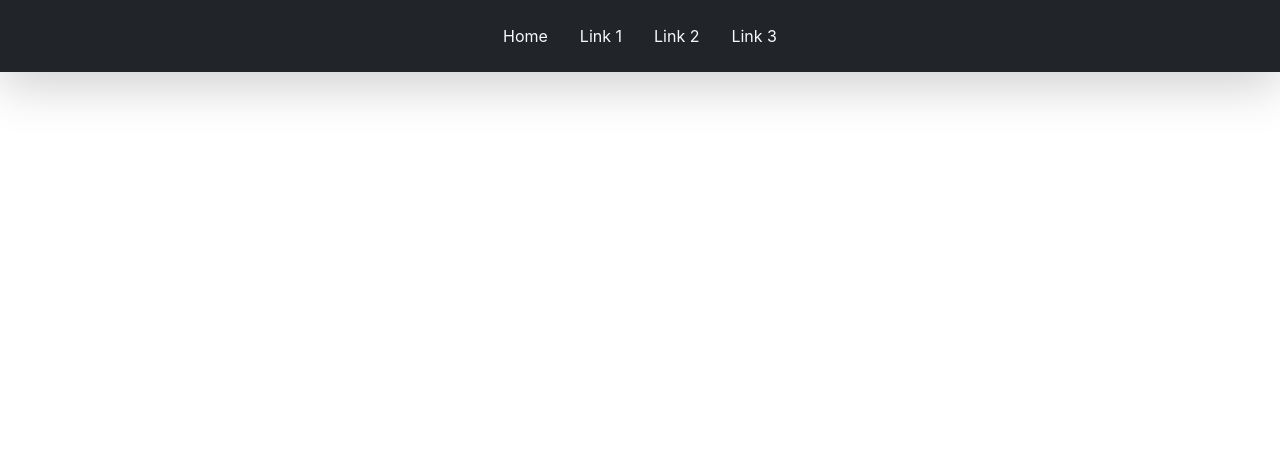
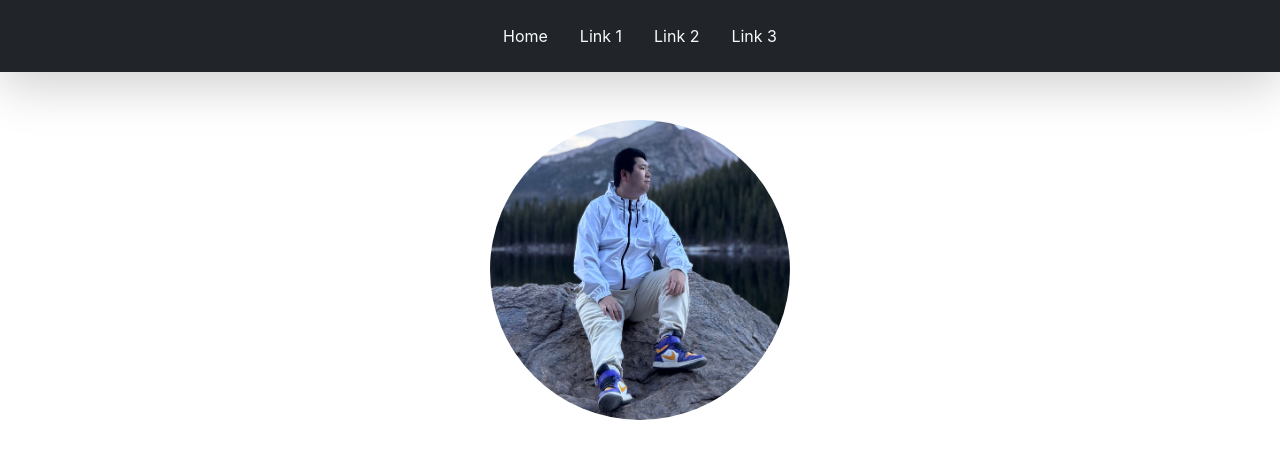
Before and after one commit to Alexchen2001/MyWebpage, a React (Create React App) app in the folder personalwebsite/: page / in a window 1280 px wide. Shown: the top 458 px of the page. Built offline with nearby package versions, Linux system fonts and the light colour scheme.

Commit message:
Added profile avatar component and profile picture assets

```diff
--- a/personalwebsite/src/App.js
+++ b/personalwebsite/src/App.js
@@ -1,11 +1,13 @@
 import React from "react";
 import NavigationBar from "./components/Navbar.jsx";
+import ProfileAvatar from "./components/Profilepic.jsx";
 import 'bootstrap/dist/css/bootstrap.min.css';
 
 function App() {
   return (
     <div>
       <NavigationBar />
+      <ProfileAvatar />
     </div>
   );
 }
--- /dev/null
+++ b/personalwebsite/src/components/Profilepic.jsx
@@ -0,0 +1,29 @@
+import avatar from './assets/avatar.jpg';
+import Col from 'react-bootstrap/Col';
+import Container from 'react-bootstrap/Container';
+import Image from 'react-bootstrap/Image';
+import Row from 'react-bootstrap/Row';
+
+function ProfileAvatar() {
+    return (
+        <Container className="mt-5">
+            <Row className="justify-content-center">
+                <Col xs={12} md={6} lg={4} className="text-center">
+                    {/* Bootstrap utility classes to constrain size */}
+                    <Image
+                        src={avatar}
+                        roundedCircle
+                        className="img-fluid" // Makes the image responsive
+                        style={{
+                            width: '300px',
+                            height: '300px',
+                        }}
+                        alt="Profile Avatar"
+                    />
+                </Col>
+            </Row>
+        </Container>
+    );
+}
+
+export default ProfileAvatar;
```
Also changed, not shown: personalwebsite/src/components/assets/avatar.jpg (added), 1 other file (tests, documents, lock files or other folders).
